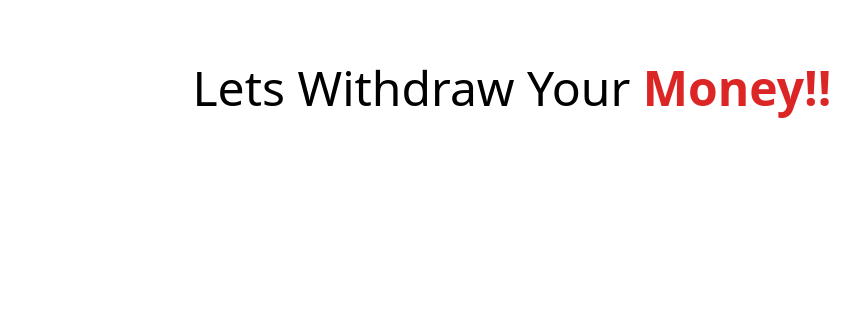
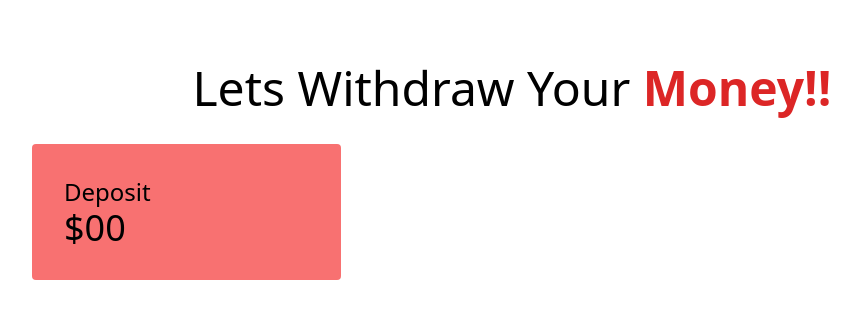
Before and after one commit to 404Bappy/KB_BANK, a plain HTML site: page Banking.html in a window 1280 px wide. Shown: the whole page, without its empty margins (128-988 px from the left). Drawn offline with nearby package versions, Linux system fonts and the light colour scheme.

Commit message:
My  commit

```diff
--- a/Banking.html
+++ b/Banking.html
@@ -14,5 +14,17 @@
         <h1 class="text-5xl text-center mt-16">Lets Withdraw Your <span class="font-semibold text-red-600">Money!!</span></h1>
     </header>
 
+    <main>
+        <section class="mt-8">
+            <div class="grid grid-cols-3 gap-4 w-3/4 mx-auto">
+                <div class="bg-red-400 p-8 rounded">
+                <h3 class="text-2xl">Deposit</h3>
+                <h4 class="text-4xl">$00</h4>
+                <div></div>
+
+            </div>
+        </section>
+    </main>
+
 </body>
 </html>
```
